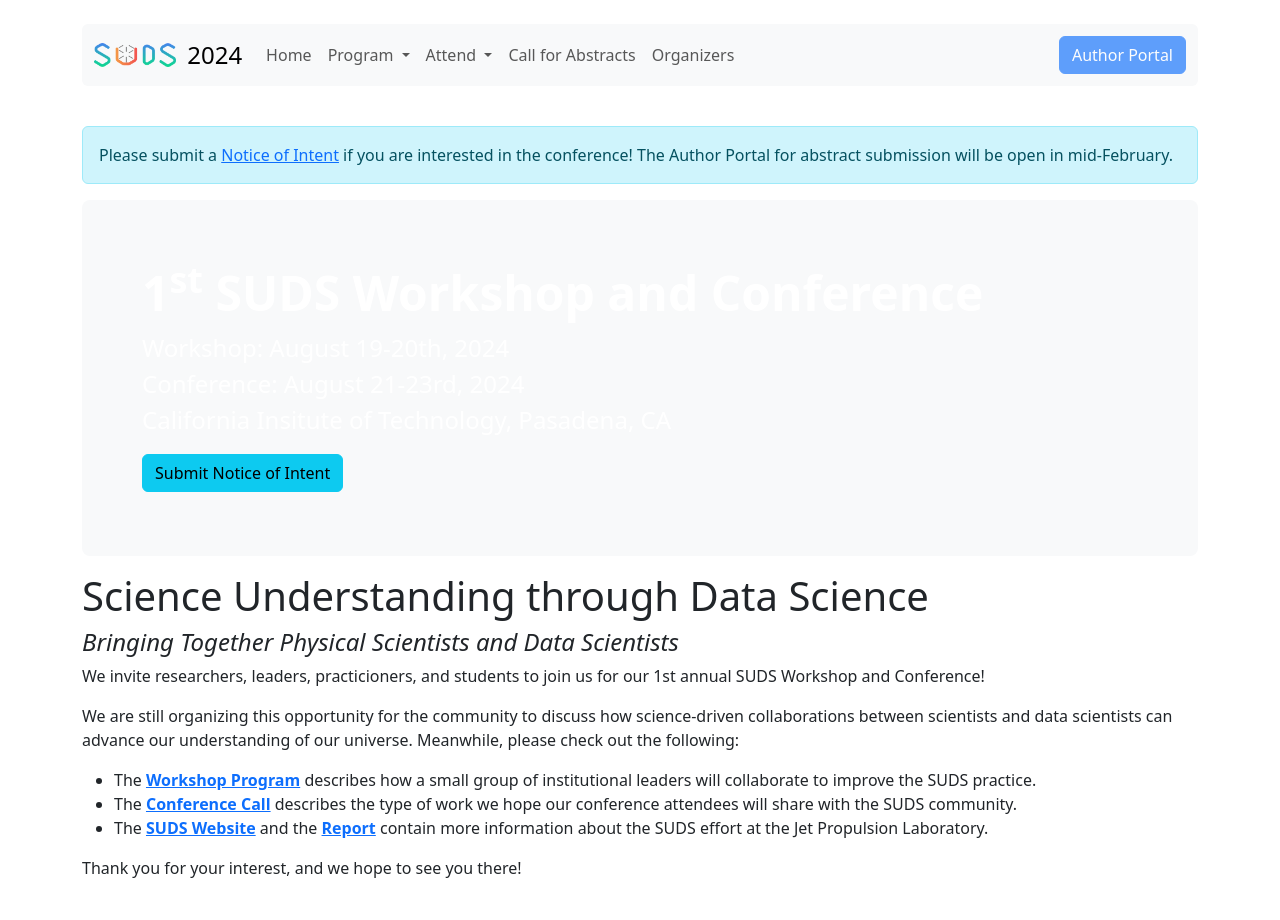
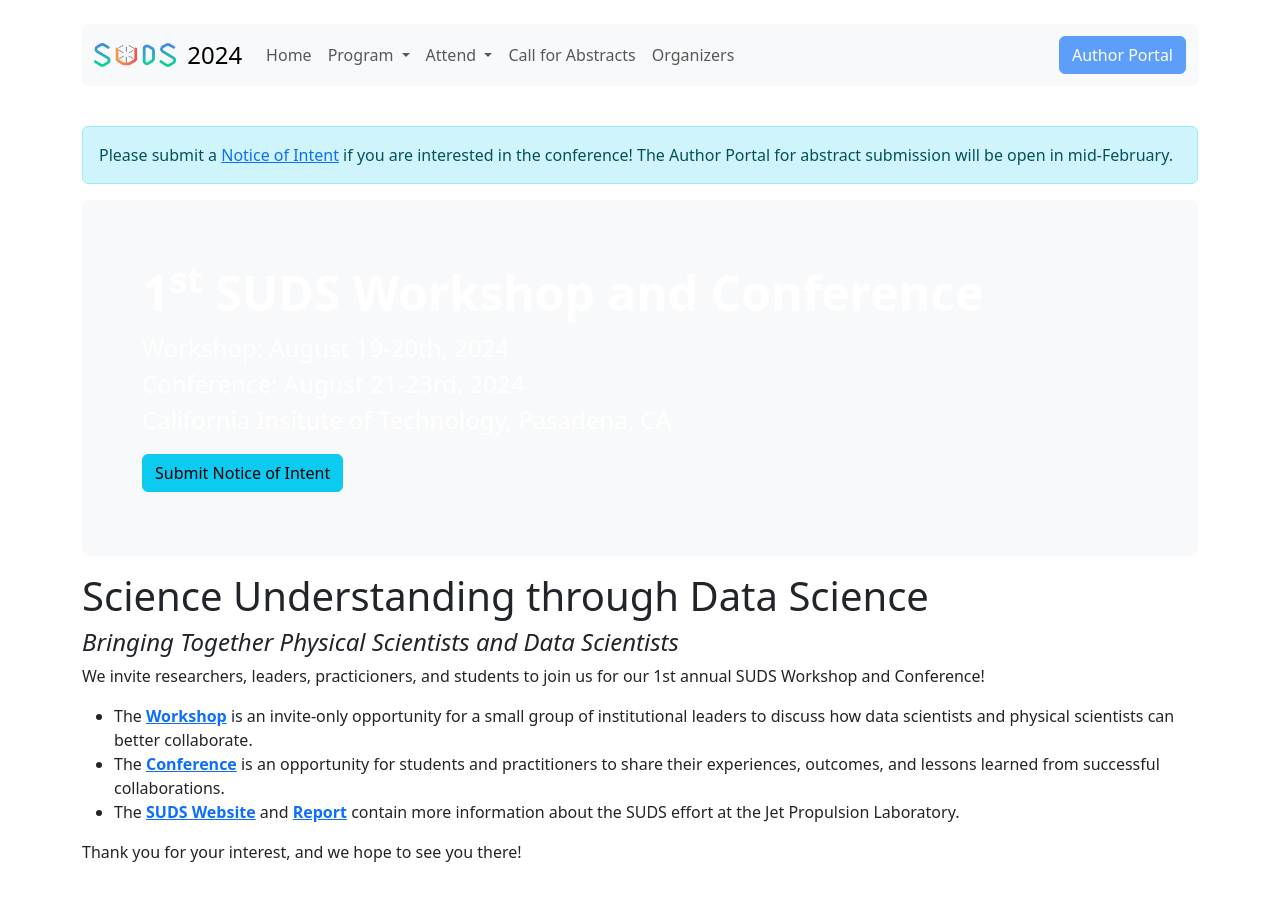
Before and after one commit to JPLMLIA/sudsconf, a Jekyll site: the page built from index.md, in a window 1280 px wide. Built offline with Jekyll 4.4.1, drawn with Linux system fonts in a browser that asks for light colours; a script that is not in the unit is left out.

Commit message:
Updated language

```diff
--- a/index.md
+++ b/index.md
@@ -9,10 +9,8 @@ jumbo_sub: "Workshop: August 19-20th, 2024<br>Conference: August 21-23rd, 2024<b
 
 We invite researchers, leaders, practicioners, and students to join us for our 1st annual SUDS Workshop and Conference!
 
-We are still organizing this opportunity for the community to discuss how science-driven collaborations between scientists and data scientists can advance our understanding of our universe. Meanwhile, please check out the following:
-
-- The [**Workshop Program**](/program/workshop.md) describes how a small group of institutional leaders will collaborate to improve the SUDS practice.
-- The [**Conference Call**](/call.md) describes the type of work we hope our conference attendees will share with the SUDS community.
-- The [**SUDS Website**](https://www.jpl.nasa.gov/go/suds) and the [**Report**](https://www.jpl.nasa.gov/go/suds/suds-report) contain more information about the SUDS effort at the Jet Propulsion Laboratory.
+- The [**Workshop**](/program/workshop.md) is an invite-only opportunity for a small group of institutional leaders to discuss how data scientists and physical scientists can better collaborate.
+- The [**Conference**](/call.md) is an opportunity for students and practitioners to share their experiences, outcomes, and lessons learned from successful collaborations.
+- The [**SUDS Website**](https://www.jpl.nasa.gov/go/suds) and [**Report**](https://www.jpl.nasa.gov/go/suds/suds-report) contain more information about the SUDS effort at the Jet Propulsion Laboratory.
 
 Thank you for your interest, and we hope to see you there!
```
Also changed, not shown: program/workshop.md (+1 -1 lines).
